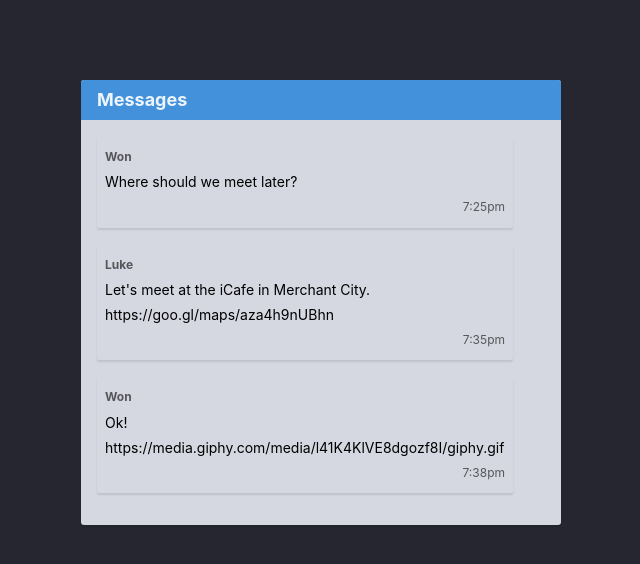
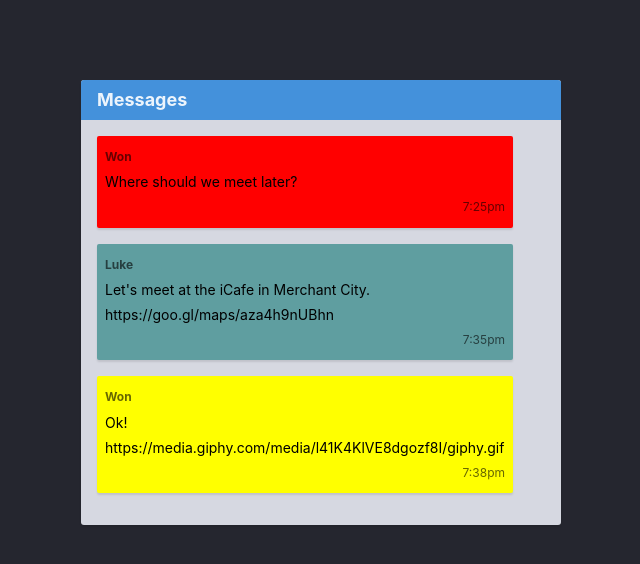
Before and after one commit to hadielhayek/HTML-CSS-GIT, a website: page part-1/5-css-selectors/index.html in a window 1280 px wide. Shown: the whole page, without its empty margins (319-959 px from the left). Drawn offline with Linux system fonts and the light colour scheme.

Commit message:
css message

```diff
--- a/part-1/5-css-selectors/message-backgrounds.css
+++ b/part-1/5-css-selectors/message-backgrounds.css
@@ -1 +1,9 @@
-/* Add your CSS code below */
+ #first-message{
+    background-color: red;
+}
+article{
+    background-color:cadetblue;
+}
+.message--latest{
+    background-color: yellow;
+}
```
